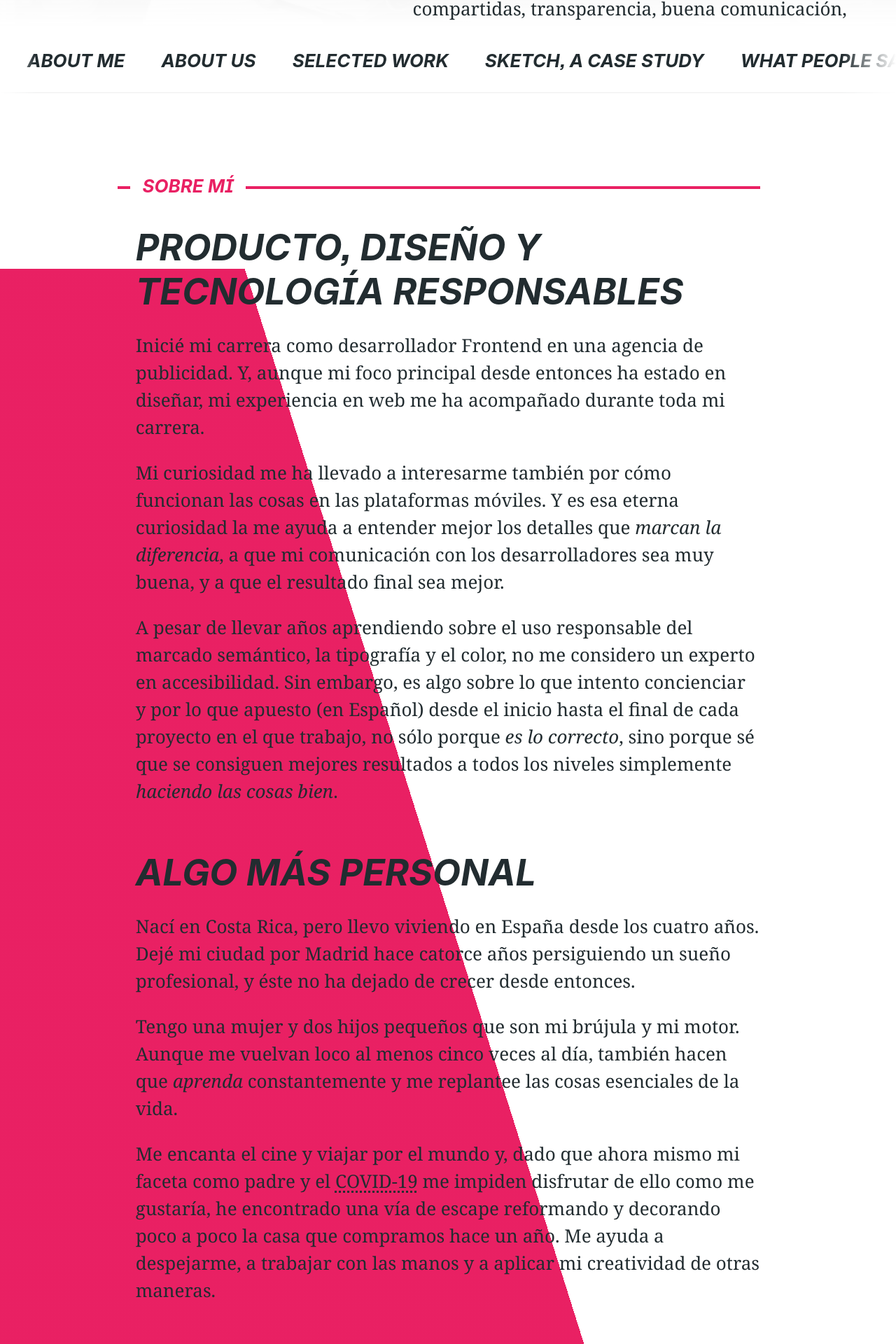
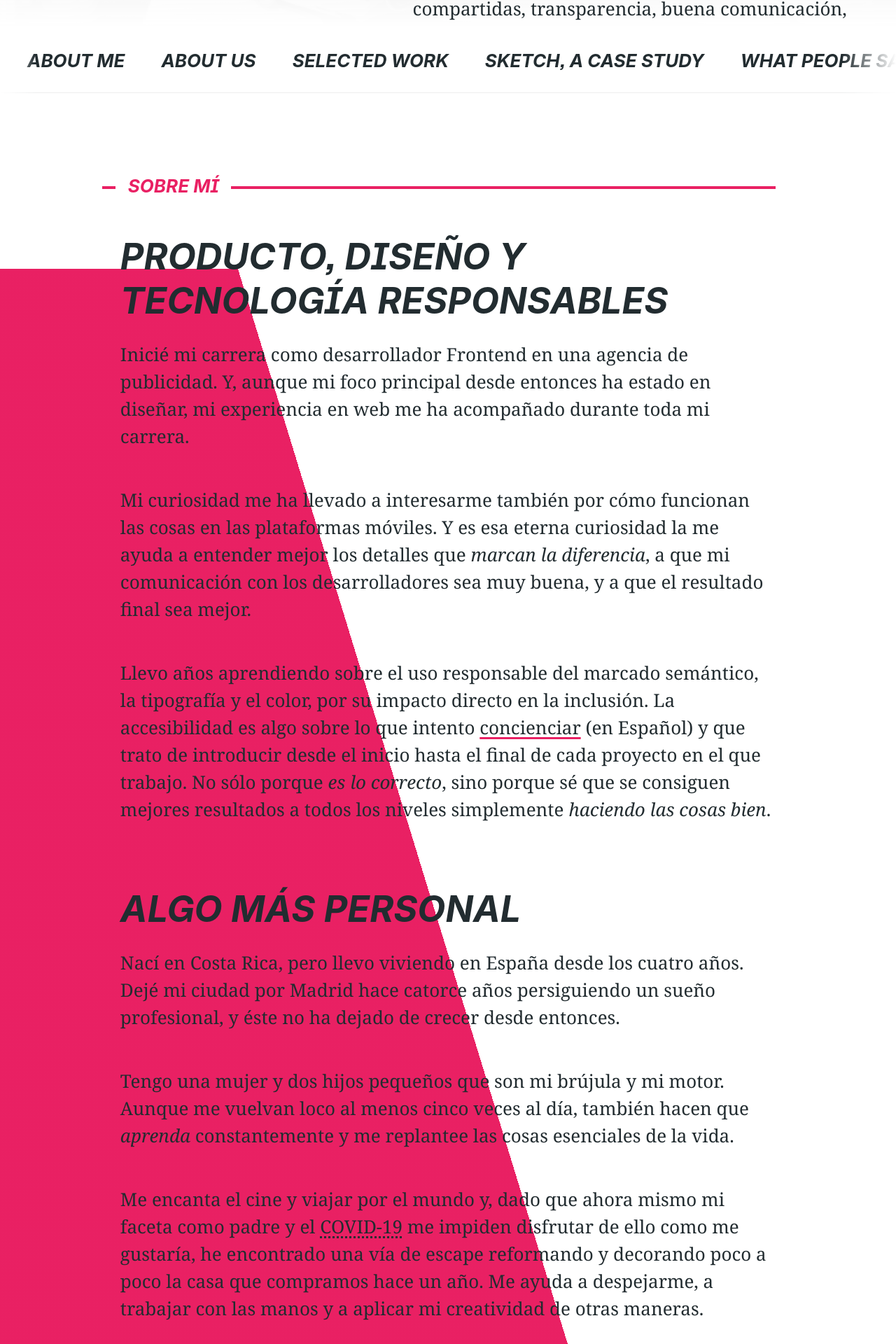
Before and after one commit to intemperie/intemperie.me, a Jekyll site: the page built from _pages/hey/hey.html, in a window 1280 px wide. Shown: the part 724-2644 px from the top of the page at 70% size. Built offline with Jekyll 4.4.1, drawn with Linux system fonts in a browser that asks for light colours; some web fonts are replaced.

Commit message:
Several layout fixes including navigation on mobile

```diff
--- a/_layouts/base.html
+++ b/_layouts/base.html
@@ -6,6 +6,7 @@
 <link rel="stylesheet" href="/css/style.css">
 <link href="https://fonts.googleapis.com/css2?family=Barlow+Condensed:ital,wght@1,700;1,800&family=Source+Serif+Pro:ital@0;1&display=swap" rel="stylesheet">
 <meta name=”robots” content=”noindex, nofollow”>
+<title>{{ page.title | replace: "-", " " }}</title>
 </head>
 <body class="{{ page.body-class }}">
 {{ content }}
--- a/_pages/hey/hey.html
+++ b/_pages/hey/hey.html
@@ -1,10 +1,10 @@
 ---
-title:
+title: Alberto Calvo
 layout: base
 permalink: /hey
 body-class: progress-indicator
 ---
-<main class="wrapper">
+<main>
   <section id="me" class="masthead full-width">
     <header>
       <h1 class="display display5 caption">Alberto Calvo</h1>
@@ -14,7 +14,7 @@
     <img src="images/alberto.jpg" class="background" alt="Me smiling with a laptop full of stickers (wasn't mine, I promise)" width="100%">
   </section>
 
-  <nav class="nav-main full-width display">
+  <nav class="nav-main display">
     <ol>
       <li><a href="#about-me">About me</a></li>
       <li><a href="#about-us">About us</a></li>
@@ -25,14 +25,14 @@
     </ol>
   </nav>
 
-  <article id="about-me" class="about">
+  <article id="about-me" class="wrapper about">
     <h2 class="display display5 caption">Sobre mí</h2>
     <h3 class="display">Producto, diseño y tecnología responsables</h3>
     <p>Inicié mi carrera como desarrollador Frontend en una agencia de publicidad. Y, aunque mi foco principal desde entonces ha estado en diseñar, mi experiencia en web me ha acompañado durante toda mi carrera.</p>
 
     <p>Mi curiosidad me ha llevado a interesarme también por cómo funcionan las cosas en las plataformas móviles. Y es esa eterna curiosidad la me ayuda a entender mejor los detalles que <em>marcan la diferencia</em>, a que mi comunicación con los desarrolladores sea muy buena, y a que el resultado final sea mejor.</p>
 
-    <p>A pesar de llevar años aprendiendo sobre el uso responsable del marcado semántico, la tipografía y el color, no me considero un experto en accesibilidad. Sin embargo, es algo sobre lo que intento concienciar y por lo que <a href="https://www.youtube.com/watch?v=DfIvGBnF4iY">apuesto</a> (en Español) desde el inicio hasta el final de cada proyecto en el que trabajo, no sólo porque <em>es lo correcto</em>, sino porque sé que se consiguen mejores resultados a todos los niveles simplemente <em>haciendo las cosas bien</em>.</p>
+    <p>Llevo años aprendiendo sobre el uso responsable del marcado semántico, la tipografía y el color, por su impacto directo en la inclusión. La accesibilidad es algo sobre lo que intento <a href="https://www.youtube.com/watch?v=DfIvGBnF4iY">concienciar</a> (en Español) y que trato de introducir desde el inicio hasta el final de cada proyecto en el que trabajo. No sólo porque <em>es lo correcto</em>, sino porque sé que se consiguen mejores resultados a todos los niveles simplemente <em>haciendo las cosas bien</em>.</p>
 
     <h3 class="display">Algo más personal</h3>
     <p>Nací en Costa Rica, pero llevo viviendo en España desde los cuatro años. Dejé mi ciudad por Madrid hace catorce años persiguiendo un sueño profesional, y éste no ha dejado de crecer desde entonces.</p>
@@ -47,7 +47,7 @@
     <p>Cabify es <a href="https://www.crunchbase.com/organization/cabify">una empresa grande</a> con una cultura, una misión y un equipo únicos en España. <a href="http://thinkcage.com/svn/">Como Jason en su día</a>, tengo un reto muy interesante por delante y ganas de continuar… pero entonces recibí vuestro correo sobre la oferta de empleo para Hey. El calibre del reto que proponéis significaría dar el siguiente salto en mi carrera, y es algo que llevo buscando un tiempo.</p>
   </article>
 
-  <article id="about-us" class="dim">
+  <article id="about-us" class="wrapper dim">
     <h2 class="display display5 caption">Sobre nosotros</h2>
     <h3 class="display">Sóis un referente, también para mí</h3>
     <p><a href="https://basecamp.com/books">Vuestra cultura y forma de trabajo</a> son algo que a muchos nos gustaría tener en nuestras empresas, pero ambas cosas tienen que estar en el ADN de la compañía para poder florecer. Es difícil remar desde dentro para intentar cambiar culturas tóxicas y caducas siendo sólo unos pocos.</p>
--- a/_sass/base/_typography.scss
+++ b/_sass/base/_typography.scss
@@ -74,11 +74,10 @@
 }
 
 .caption {
-  margin-bottom: var(--font-space-sm);
-  display: block;
-  color: var(--color-accent);
   display: flex;
   flex-direction: row;
+  margin-bottom: var(--font-space-sm);
+  color: var(--color-accent);
 }
 
 .caption::before,
@@ -102,7 +101,8 @@
 
 article .caption {
   width: calc(100% + 1rem);
-  transform: translateX(-1rem);
+  position: relative;
+  left: -1rem;
 }
 
 .caption + .display {
--- a/_sass/components/_masthead.scss
+++ b/_sass/components/_masthead.scss
@@ -1,4 +1,25 @@
-@media screen and (min-width: 768px) {
+.masthead header {
+  padding: 1rem;
+}
+
+.masthead .display1 {
+  padding-bottom: var(--font-space-md);
+  border-bottom: .16rem solid var(--color-accent);
+}
+
+.masthead .caption {
+  margin-bottom: 0;
+}
+
+.masthead .caption + h2 {
+  margin-top: 0;
+}
+
+.masthead img {
+  display: block;
+}
+
+@include tablet-and-above {
   .masthead {
     height: 85vh;
   }
@@ -13,21 +34,13 @@
 
   .masthead header {
     max-width: 58%;
+    position: relative;
     padding: 2rem;
-    position: relative;
     z-index: 1;
   }
 
   .masthead .display1 {
     font-size: var(--font-size-max);
-  }
-
-  .masthead .caption {
-    margin-bottom: 0;
-  }
-
-  .masthead .caption + h2 {
-    margin-top: 0;
   }
 
   // Scrim
@@ -59,12 +72,3 @@
       hsla(0, 0%, 0%, 0) 100%);
   }
 }
-
-.masthead .display1 {
-  padding-bottom: var(--font-space-md);
-  border-bottom: .16rem solid var(--color-accent);
-}
-
-.masthead img {
-  display: block;
-}
--- a/_sass/components/_navigation-main.scss
+++ b/_sass/components/_navigation-main.scss
@@ -1,8 +1,7 @@
 .nav-main {
+  display: flex;
+  overflow-x: auto;
   border-bottom: 1px solid var(--color-border);
-  display: grid;
-  width: 100%;
-  overflow-x: scroll;
   -webkit-mask-image: linear-gradient(to right, hsla(0,0%,0%,0) 0%, hsla(0,0%,0%,1) 4%, hsla(0,0%,0%,1) 94%, hsla(0,0%,0%,0) 100%);
 }
 
@@ -12,18 +11,28 @@
 
 .nav-main ol {
   display: flex;
-  width: 100%;
   justify-content: space-around;
+  align-items: flex-start;
   max-width: 62.5rem;
-  padding: 1rem .5rem;
+  padding: 0 .5rem;
   margin: 0 auto;
 }
 
 .nav-main li {
-  padding: 0 1rem;
+  padding: 1rem;
 }
 
 .nav-main a {
   display: block;
-  white-space: nowrap;
 }
+
+// Improve touch targets of the navigation for limited pointer devices (as touch)
+@media (pointer: coarse) {
+  .nav-main li {
+    padding: 0;
+  }
+
+  .nav-main a {
+    padding: 1rem;
+  }
+}
--- a/_sass/layout/_layout.scss
+++ b/_sass/layout/_layout.scss
@@ -2,8 +2,7 @@
   box-sizing: border-box;
   scroll-behavior: smooth;
   background-color: var(--background-color);
-  width: 100%;
-  height: 100%;
+  color: var(--color-text);
 }
 
 *,
@@ -14,36 +13,47 @@
 
 body {
   margin: 0;
-  background-color: var(--color-background);
-  color: var(--color-text);
-  position: relative;
 }
 
-.wrapper,
-.wrapper-inner {
+.wrapper {
   display: grid;
-  grid-template-columns: 1fr min(65ch, 100%) 1fr;
+  grid-template-columns: 1fr min(68ch, 100%) 1fr;
 }
 
 .wrapper > *:not(.full-width) {
   grid-column: 2;
-  padding: 3rem 1rem;
+  padding: 0 1rem;
 }
 
-.full-width {
+.wrapper .full-width {
   width: 100%;
   grid-column: 1 / 4;
+}
+
+article {
+  padding: 3rem 0;
 }
 
 .dim {
   background-color: var(--background-color-dim);
 }
 
+.dim::before {
+
+}
+
+@include tablet-and-above {
+  .dim {
+    margin: 0 .5rem;
+  }
+}
+
 // Reading progress scroll bar with CSS
 .progress-indicator {
   background: linear-gradient(to right top, var(--color-accent) 50%, var(--background-color) 50%) no-repeat;
   background-size: 100% calc(100% - 100vh + .16rem);
-  z-index: -1;
+  z-index: 0;
+  position: relative;
 }
 
 .progress-indicator::before {
@@ -52,8 +62,8 @@
   left: 0;
   top: .158rem;
   bottom: -8rem;
+  z-index: -1;
   width: 100%;
-  background: var(--background-color);
-  z-index: -1;
-  will-change: transform;
+  background-color: var(--background-color);
+  pointer-events: none;
 }
```
